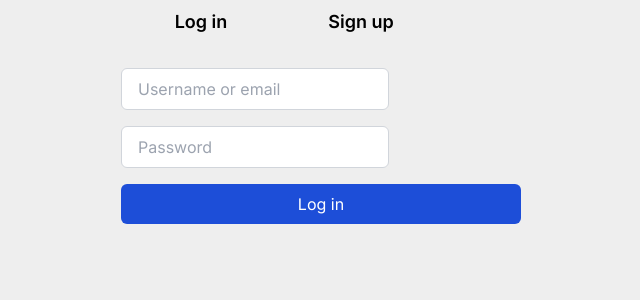
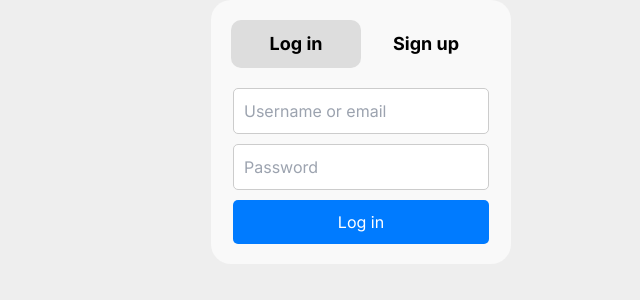
Before and after one commit to alyssacamille/s-tellete, a React (Vite) app: page /Authorization in a window 1280 px wide. Shown: the top 300 px of the page, without its empty margins (279-919 px from the left). Built offline with nearby package versions, Linux system fonts and the light colour scheme.

Commit message:
Refactor: UI Improvement on Component Authorization.jsx

```diff
--- a/index.html
+++ b/index.html
@@ -6,7 +6,6 @@
     <meta name="viewport" content="width=device-width, initial-scale=1.0" />
     <title>Satellite</title>
     <script src="https://cdn.tailwindcss.com"></script>
-    <script src="https://cdn.jsdelivr.net/npm/sweetalert2@11"></script>
   </head>
   <body >
     <div id="root">
--- a/src/components/Authorization.jsx
+++ b/src/components/Authorization.jsx
@@ -1,6 +1,7 @@
 import React,{useState} from 'react'
 import axios from 'axios'; // Import Axios
 import Footer from './Footer';
+import '../styles/Form.css'
 
 export default function Authorization() {
   const [username, setUsername] = useState("");
@@ -31,7 +32,7 @@ export default function Authorization() {
 
 
   const validateSignUp = (event) => {
-
+    event.preventDefault()
     if (!username || !email || !password) {
       setSignupMessage("Please fill in all fields.");
       return;
--- a/src/components/Footer.jsx
+++ b/src/components/Footer.jsx
@@ -8,6 +8,7 @@ import { Link } from 'react-router-dom';
 import Modal from 'react-modal';
 import Logo from './Logo';
 import Authorization from './Authorization';
+import '../styles/Form.css'
 
 const Footer = () => {
   const [modalIsOpen, setModalIsOpen] = useState(false);
--- a/src/styles/Feed.css
+++ b/src/styles/Feed.css
@@ -15,6 +15,7 @@
     top: 50%;
     left: 50%;
     transform: translate(-50%, -50%);
+    min-width: 350px;
     max-width: 25%;
     max-height: 70%;
     background-color: white; /* Adjust background color as needed */
--- /dev/null
+++ b/src/styles/Form.css
@@ -0,0 +1,82 @@
+/* Form container */
+.form-container {
+    display: flex;
+    justify-content: center;
+    align-items: center;
+    flex-direction: column;
+    min-width: 300px;
+    max-width: 25%; /* Adjust max-width as needed */
+    margin: 0 auto;
+    border-radius: 20px;
+    padding: 20px;
+    background-color: #f9f9f9; /* Adjust background color as needed */
+  }
+
+  /* Tabs */
+  .tabs {
+    display: flex;
+    justify-content: space-around;
+    margin-bottom: 20px;
+  }
+
+  /* Tab button */
+  .tab {
+    flex: 1;
+    text-align: center;
+    border: none;
+    padding: 10px 20px;
+    cursor: pointer;
+    font-weight: bold;
+    font-size: 18px;
+    border-radius: 10px;
+  }
+
+  .tab.active {
+    background-color: #ddd; /* Adjust active tab background color as needed */
+  }
+
+  /* Form content */
+  .form-content {
+    display: flex;
+    justify-content: center;
+    align-self: center;
+    flex-direction: column;
+
+  }
+
+  /* Input fields */
+  input[type="text"],
+  input[type="password"],
+  input[type="email"],
+  input[type="date"] {
+    width: 100%; /* Adjust input width as needed */
+    padding: 10px;
+    margin-bottom: 10px;
+    border: 1px solid #ccc; /* Adjust border color as needed */
+    border-radius: 5px;
+  }
+
+  /* Submit button */
+  button[type="submit"] {
+    display: flex;
+    justify-content: center;
+    align-content: center;
+    background-color: #007bff; /* Adjust button color as needed */
+    color: #fff;
+    border: none;
+    padding: 10px 20px;
+    cursor: pointer;
+    border-radius: 5px;
+    width: 100%;
+    max-width: 600px; /* Adjust max-width as needed */
+    margin: 0 auto;
+  }
+
+  button[type="submit"]:hover {
+    background-color: #0056b3; /* Adjust hover color as needed */
+  }
+
+  /* Error message */
+  span.error-message {
+    color: red;
+  }
```
Also changed, not shown: src/main.jsx (+21 -38 lines).
